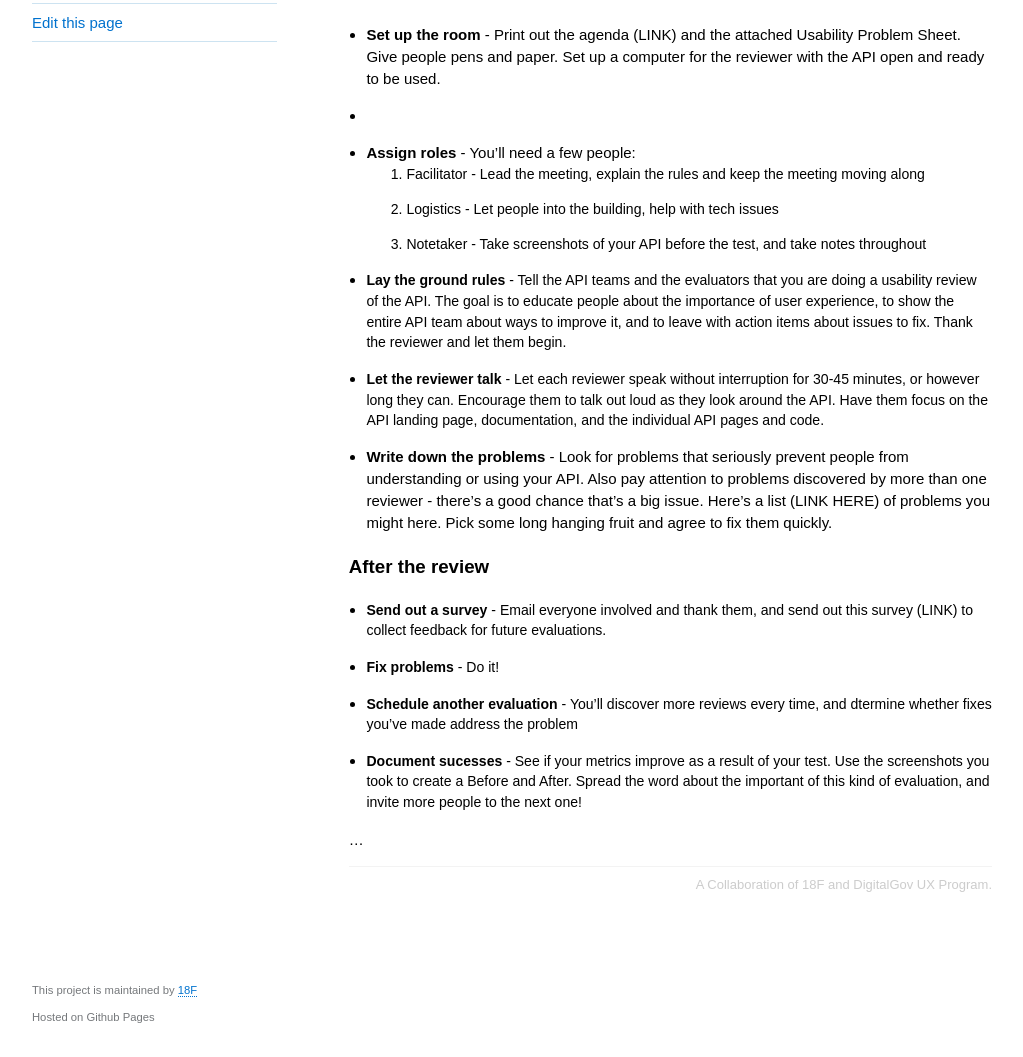
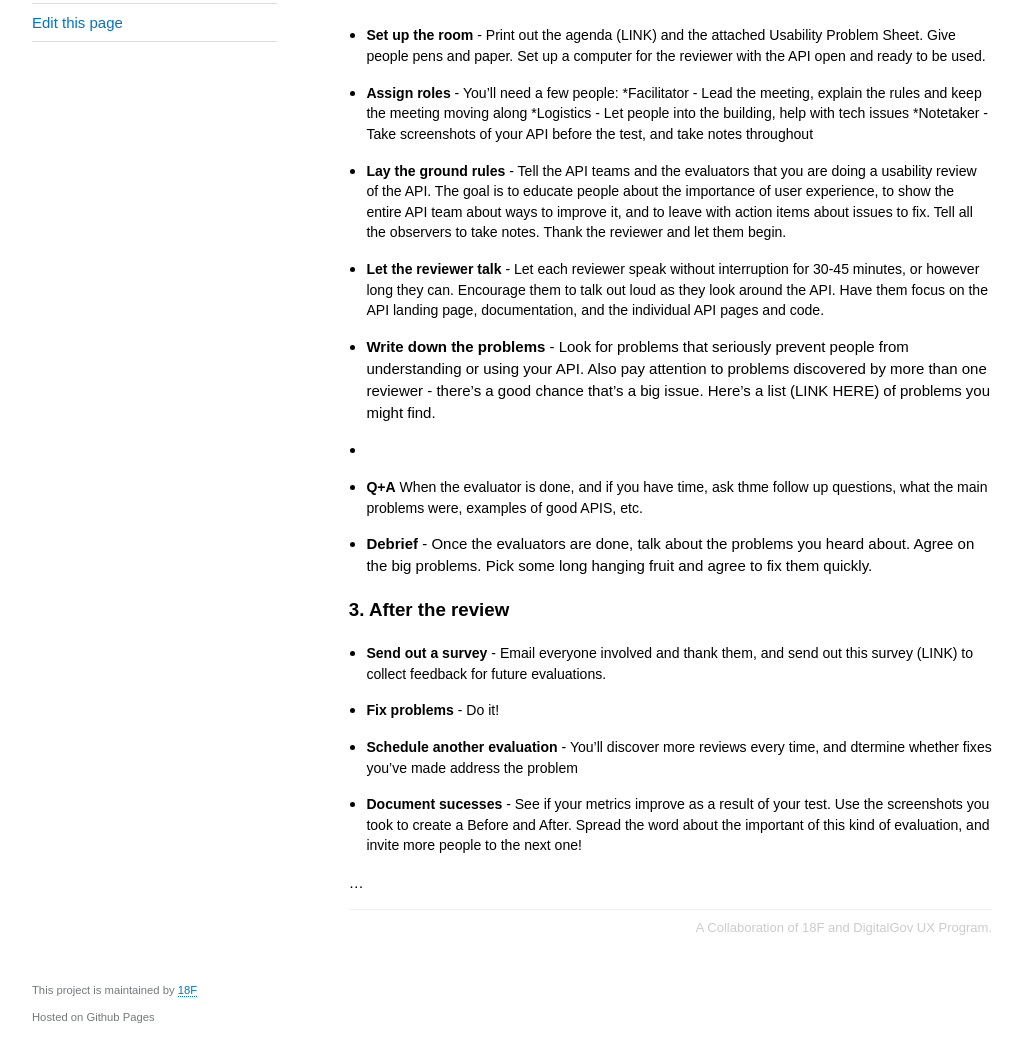
Before and after one commit to 18F/API-Usability-Testing, a Jekyll site: the page built from pages/guide.md, in a window 1280 px wide and 1400 px high, scrolled down 483 px. Shown: the part 343-1400 px from the top of the window, without its empty margins (128-1151 px from the left). Built offline with Jekyll 4.4.1, drawn with Linux system fonts in a browser that asks for light colours; some of the changed text lies outside the part shown.

Commit message:
Update guide.md

```diff
--- a/pages/guide.md
+++ b/pages/guide.md
@@ -18,23 +18,28 @@ Here's how to create your own API Usability Evaluation:
 
 + **Create a webinar (optional)** - If people can't make it, let them watch virtually. But don't rely on it - the customer data is really important, and being there in person to hear it is invaluable.
 
-### Hold the review
+### 2. Hold the review
 
 + **Set up the room** - Print out the agenda (LINK) and the attached Usability Problem Sheet. Give people pens and paper. Set up a computer for the reviewer with the API open and ready to be used.
-+
+
 + **Assign roles** - You'll need a few people:
-1. Facilitator - Lead the meeting, explain the rules and keep the meeting moving along
-2. Logistics - Let people into the building, help with tech issues
-3. Notetaker - Take screenshots of your API before the test, and take notes throughout
+  *Facilitator - Lead the meeting, explain the rules and keep the meeting moving along
+  *Logistics - Let people into the building, help with tech issues
+  *Notetaker - Take screenshots of your API before the test, and take notes throughout
 
-+ **Lay the ground rules** - Tell the API teams and the evaluators that you are doing a usability review of the API. The goal is to educate people about the importance of user experience, to show the entire API team about ways to improve it, and to leave with action items about issues to fix. Thank the reviewer and let them begin.
++ **Lay the ground rules** - Tell the API teams and the evaluators that you are doing a usability review of the API. The goal is to educate people about the importance of user experience, to show the entire API team about ways to improve it, and to leave with action items about issues to fix. Tell all the observers to take notes. Thank the reviewer and let them begin.
 
 + **Let the reviewer talk** - Let each reviewer speak without interruption for 30-45 minutes, or however long they can.  Encourage them to talk out loud as they look around the API. Have them focus on the API landing page, documentation, and the individual API pages and code.
 
-+ **Write down the problems** - Look for problems that seriously prevent people from understanding or using your API. Also pay attention to problems discovered by more than one reviewer - there's a good chance that's a big issue. Here's a list (LINK HERE) of problems you might here. Pick some long hanging fruit and agree to fix them quickly.
++ **Write down the problems** - Look for problems that seriously prevent people from understanding or using your API. Also pay attention to problems discovered by more than one reviewer - there's a good chance that's a big issue. Here's a list (LINK HERE) of problems you might find.
++
+
++ **Q+A** When the evaluator is done, and if you have time, ask thme follow up questions, what the main problems were, examples of good APIS, etc.
+
++ **Debrief** - Once the evaluators are done, talk about the problems you heard about. Agree on the big problems. Pick some long hanging fruit and agree to fix them quickly.
 
 
-### After the review
+### 3. After the review
 
 + **Send out a survey** - Email everyone involved and thank them, and send out this survey (LINK) to collect feedback for future evaluations.
 
```
Also changed, not shown: other parts of pages/guide.md (+1 -1 lines).
